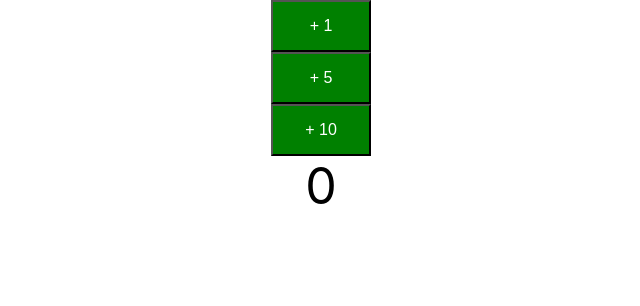
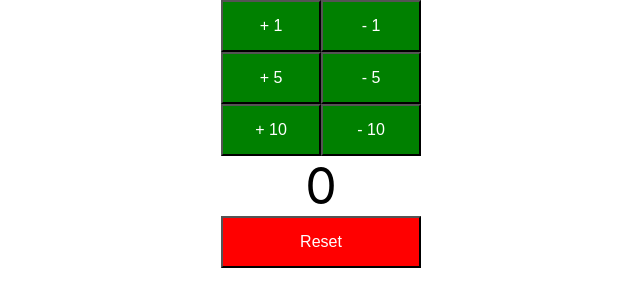
Before and after one commit to sinanulug34/react-todo, a React (Create React App) app: page / in a window 1280 px wide. Shown: the top 306 px of the page, without its empty margins (319-959 px from the left). Built offline with nearby package versions, Linux system fonts and the light colour scheme.

Commit message:
added increment and decrement buttons

```diff
--- a/src/components/counter/Counter.css
+++ b/src/components/counter/Counter.css
@@ -10,3 +10,8 @@
     font-size: 50px;
     padding: 15px 30px;
 }
+
+.reset{
+    background-color: red;
+    width: 200px;
+}
--- a/src/components/counter/Counter.jsx
+++ b/src/components/counter/Counter.jsx
@@ -9,27 +9,39 @@
       counter : 0
     }
     this.increment = this.increment.bind(this)
+    this.decrement = this.decrement.bind(this)
+    this.reset = this.reset.bind(this)
   }
 
   render (){
     return (
       <div className ="counter">
-        <Counterbutton by = {1} incrementMethod={this.increment}/>
-        <Counterbutton by ={5} incrementMethod={this.increment}/>
-        <Counterbutton by={10} incrementMethod={this.increment}/>
+        <Counterbutton by = {1} incrementMethod={this.increment} decrementMethod={this.decrement}/>
+        <Counterbutton by ={5} incrementMethod={this.increment} decrementMethod={this.decrement}/>
+        <Counterbutton by={10} incrementMethod={this.increment} decrementMethod={this.decrement}/>
     <span className="count">{this.state.counter}</span>
+   <div><button className="reset" onClick={this.reset}>Reset</button></div>
       </div>
     );
   }
 
   increment(by){
-    //console.log(`incremet from parent - ${by}`)
      this.setState(
       (prevState) => {
        return {counter: prevState.counter +by}
        }
     );
      }
+     decrement(by){
+       this.setState(
+        (prevState) => {
+         return {counter: prevState.counter -by}
+         }
+      );
+   }
+   reset(){
+    this.setState({counter: 0});
+   }
 }
 class Counterbutton extends Component{
     constructor(){
@@ -39,6 +51,7 @@
         counter : 0
       }
       this.increment = this.increment.bind(this)
+      this.decrement = this.decrement.bind(this)
     }
 
   render (){
@@ -46,6 +59,7 @@
   return (
     <div className="counter">
       <button onClick={this.increment} >+ {this.props.by}</button>
+      <button onClick={this.decrement} >- {this.props.by}</button>
     </div>
   )
 }
@@ -55,6 +69,12 @@
   });
   this.props.incrementMethod(this.props.by);
   }
+  decrement(){
+    this.setState({
+      counter: this.state.counter - this.props.by
+    });
+    this.props.decrementMethod(this.props.by);
+    }
 }
 Counterbutton.defaultProps = {
     by:1
```
Also changed, not shown: 1 other file (tests, documents, lock files or other folders).
